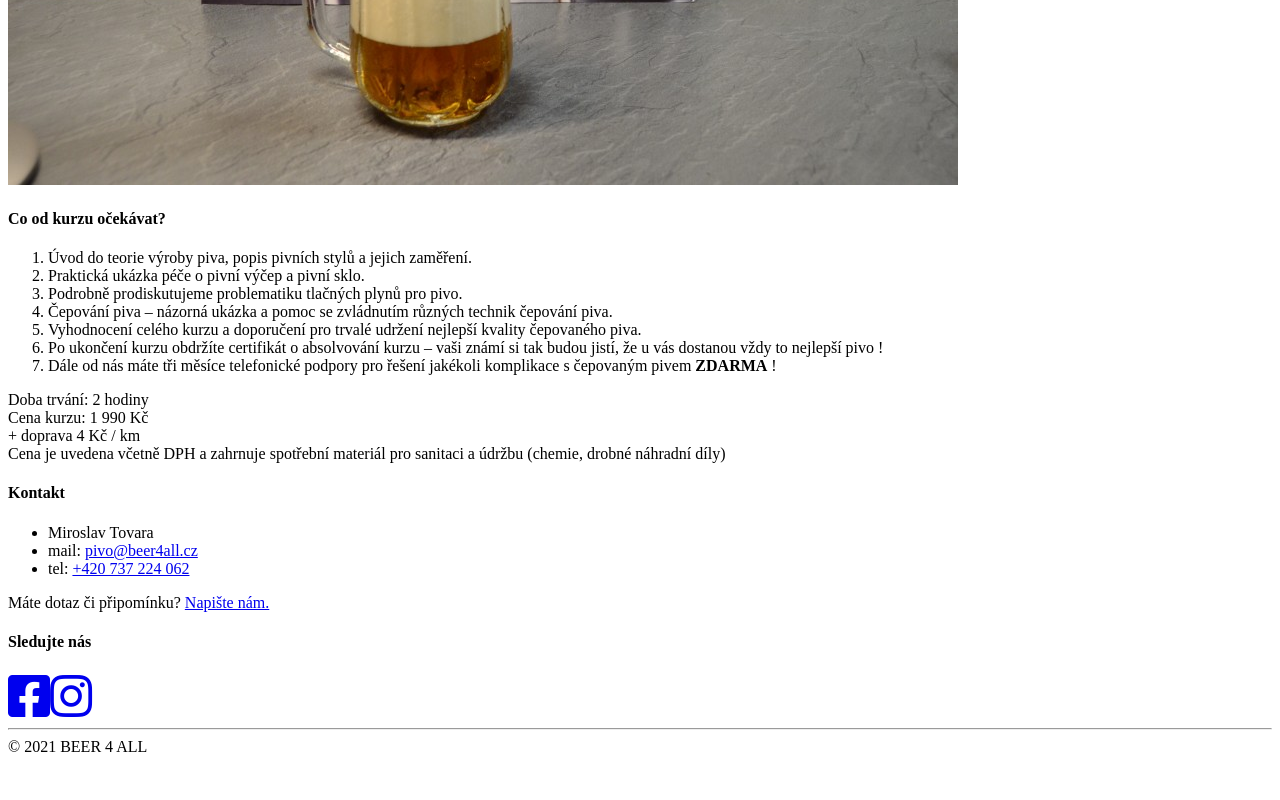
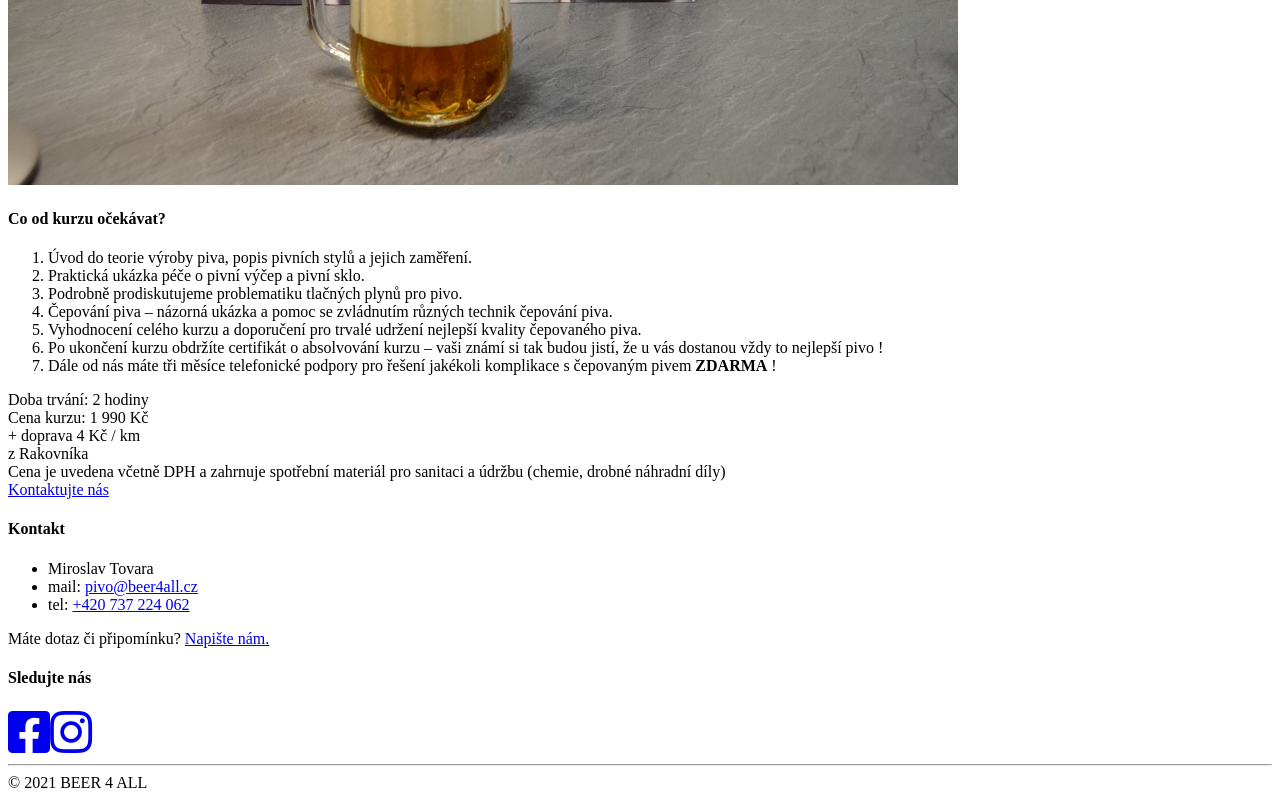
Before and after one commit to jakubenglicky/beer4allcz, a Nuxt app: page /pan-vycepni in a window 1280 px wide. Shown: the part 1455-2255 px from the top of the page. Before the commit the page ends 2219 px from the top, so only its background shows below. Built offline with nearby package versions, Linux system fonts and the light colour scheme.

Commit message:
Update servis foto, add contact button

```diff
--- a/assets/less/programDetail.less
+++ b/assets/less/programDetail.less
@@ -26,7 +26,7 @@
     border-radius: 5px;
     padding: 15px;
     font-size: 16px;
-    div:not(.disclaimer) {
+    div:not(.disclaimer, .btnPlace) {
       border-bottom: 1px solid #ebebeb;
     }
     span {
@@ -42,6 +42,23 @@
       margin-top: 20px;
       font-size: 12px;
       color: dimgrey;
+    }
+
+    .btnPlace {
+      text-align: center;
+      .btn {
+        border: 2px solid black;
+        display:inline-block;
+        margin-top: 30px;
+        padding: 5px;
+        background-color: #000;
+        color: #fff;
+
+          &:hover {
+            background-color: #fff;
+            color: #000;
+          }
+      }
     }
   }
 
--- a/pages/pan-hospodsky.vue
+++ b/pages/pan-hospodsky.vue
@@ -28,8 +28,11 @@
           <div class="price-box">
             <div>Doba trvání: 2.5 <span>hodiny</span></div>
             <div>Cena kurzu: 2 990 Kč </div>
-            <span>+ doprava 4 Kč / km</span>
+            <span>+ doprava 4 Kč / km <br>z Rakovníka</span>
             <div class="disclaimer">Cena je uvedena včetně DPH a zahrnuje spotřební materiál pro sanitaci a údržbu (chemie, drobné náhradní díly)</div>
+            <div class="btnPlace">
+              <a class="btn" href="mailto:pivo@beer4all.cz">Kontaktujte nás</a>
+            </div>
           </div>
         </div>
       </div>
--- a/pages/pan-vycepni.vue
+++ b/pages/pan-vycepni.vue
@@ -24,8 +24,13 @@
           <div class="price-box">
             <div>Doba trvání: 2 <span>hodiny</span></div>
             <div>Cena kurzu: 1 990 Kč </div>
-            <span>+ doprava 4 Kč / km</span>
+            <span>+ doprava 4 Kč / km <br>
+              z Rakovníka
+            </span>
             <div class="disclaimer">Cena je uvedena včetně DPH a zahrnuje spotřební materiál pro sanitaci a údržbu (chemie, drobné náhradní díly)</div>
+            <div class="btnPlace">
+              <a class="btn" href="mailto:pivo@beer4all.cz">Kontaktujte nás</a>
+            </div>
           </div>
         </div>
       </div>
```
Also changed, not shown: static/img/servis.jpg.
